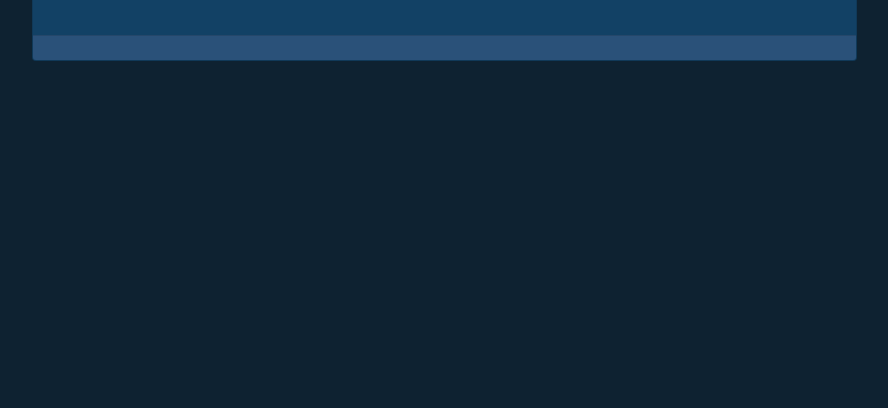
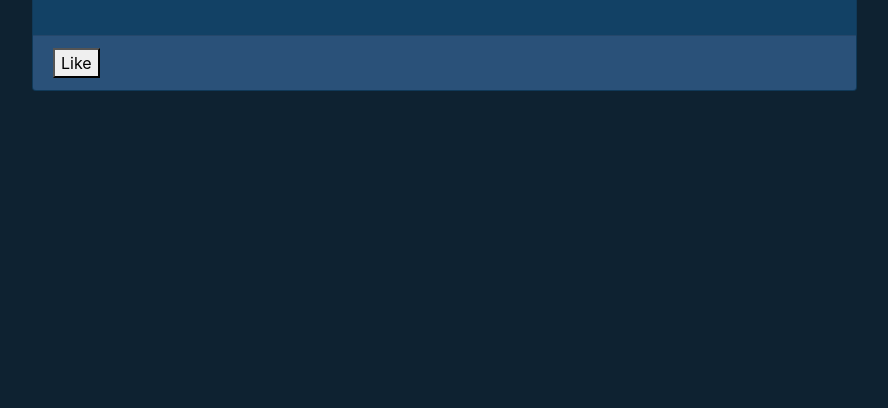
Before and after one commit to Qva777/News_Site, a Django app: template news/templates/news/view_news.html in a window 1280 px wide. Shown: the part 392-800 px from the top of the page, without its empty margins (338-1226 px from the left). Run offline with Django 3.2, Linux system fonts and the light colour scheme; the template is opened without the code that fills it, so the values that code supplies are empty; some libraries are stand-ins or nearby versions.

Commit message:
Added button like

```diff
--- a/templates/inc/_news_detail.html
+++ b/templates/inc/_news_detail.html
@@ -13,5 +13,9 @@
     </div>
     <div class="card-footer text-muted">
         {{ news_item.created_at|date:"Y-m-d H:i" }}
+        <button class="button button-like">
+            <i class="fa fa-heart"></i>
+            <span>Like</span>
+        </button>
     </div>
 </div>
```
